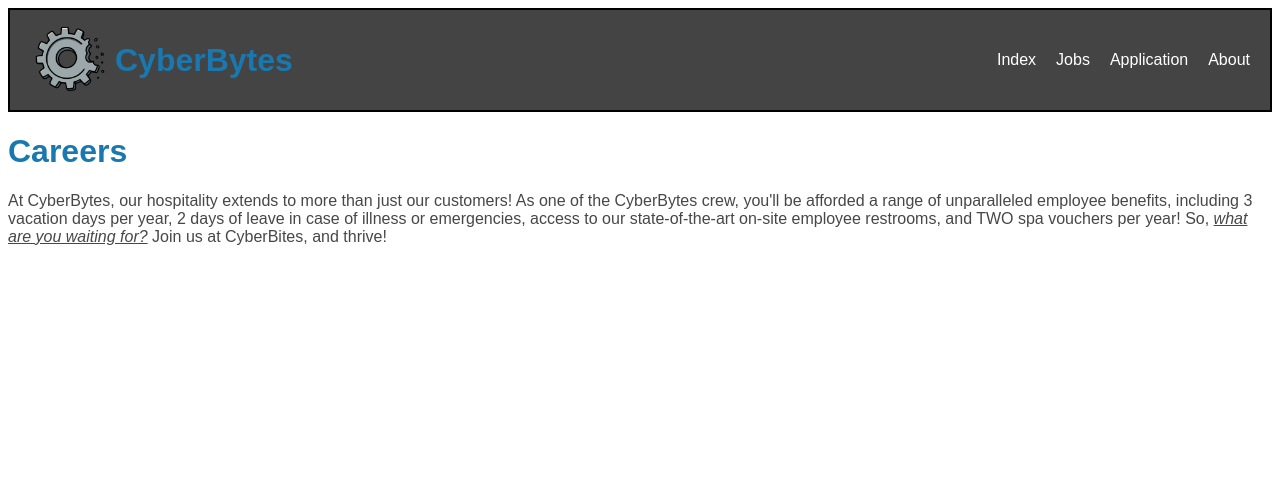
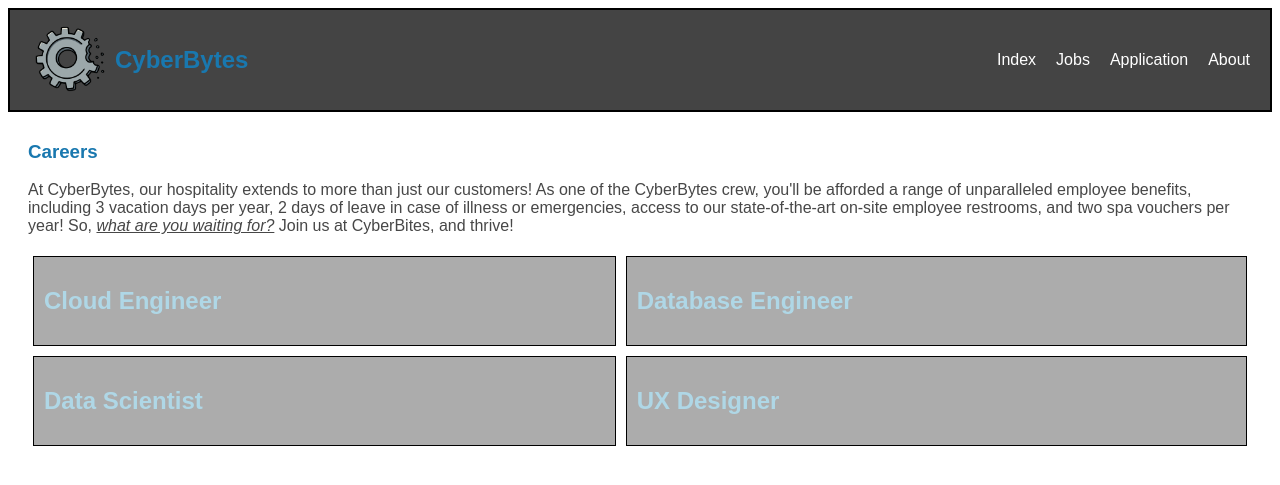
Before and after one commit to WilkiSwin406/WebTechAssignment1, a PHP site: page /jobs.html in a window 1280 px wide. Shown: the top 485 px of the page. Run offline with PHP 8.4, Linux system fonts and the light colour scheme.

Commit message:
re-added the lost changes from monday

```diff
--- a/jobs.html
+++ b/jobs.html
@@ -9,7 +9,7 @@
 
     <link href="styles.css" rel="stylesheet">
 </head>
-<body>
+<section>
     <header class="site-header">
         <div class="logo-title">
             <img src="images/logo.png" alt="CyberBytes Logo" class="logo-image">
@@ -24,8 +24,31 @@
         </nav>
     </header>
 
+    <section class="jobs-body">
+        <h1>Careers</h1>
+        <p>At CyberBytes, our hospitality extends to more than just our customers! As one of the CyberBytes crew, you'll be afforded a range of unparalleled employee benefits, including 3 vacation days per year, 2 days of leave in case of illness or emergencies, access to our state-of-the-art on-site employee restrooms, and two spa vouchers per year! So, <em><u>what are you waiting for?</u></em> Join us at CyberBites, and thrive!</p>
+        <section class="jobs-tiles">
 
-    <h1>Careers</h1>
-    <p>At CyberBytes, our hospitality extends to more than just our customers! As one of the CyberBytes crew, you'll be afforded a range of unparalleled employee benefits, including 3 vacation days per year, 2 days of leave in case of illness or emergencies, access to our state-of-the-art on-site employee restrooms, and TWO spa vouchers per year! So, <em><u>what are you waiting for?</u></em> Join us at CyberBites, and thrive!</p>
+            <section class="jobs-descriptions" id="cloud-engineer">
+                <h2>Cloud Engineer</h2>
+            </section>
+
+            <section class="jobs-descriptions" id="database-engineer">
+                <h2>Database Engineer</h2>
+            </section>
+
+            <section class="jobs-descriptions" id="data-scientist">
+                <h2>Data Scientist</h2>
+            </section>
+
+            <section class="jobs-descriptions" id="ux-designer">
+                <h2>UX Designer</h2>
+            </section>
+
+
+        </section>
+    </section>
+
+
 </body>
 </html>
--- a/styles.css
+++ b/styles.css
@@ -220,3 +220,23 @@ label {
     font-size: 1.1em;
     margin-top: 5px;
 }
+
+/* Connor's Jobs Page */
+
+.jobs-descriptions{
+    background-color: #acacac;
+    border: 1px solid black;
+    padding: 10px;
+    margin: 5px;
+}
+
+.jobs-tiles {
+    display: grid;
+    grid-template-columns: auto auto;
+}
+
+.jobs-body {
+    margin-left: 10px;
+    margin-right: 10px;
+    padding: 10px;
+}
```
